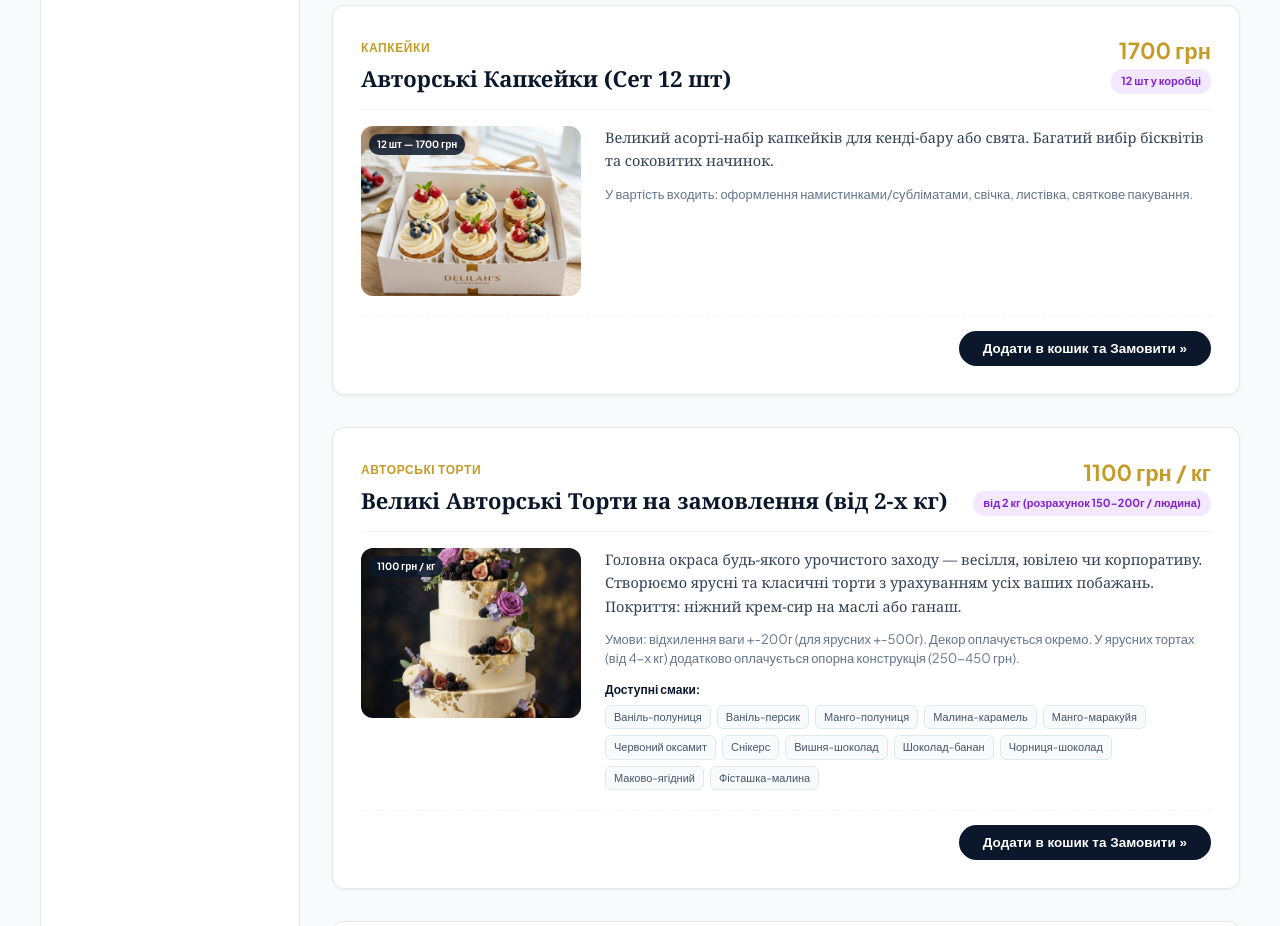
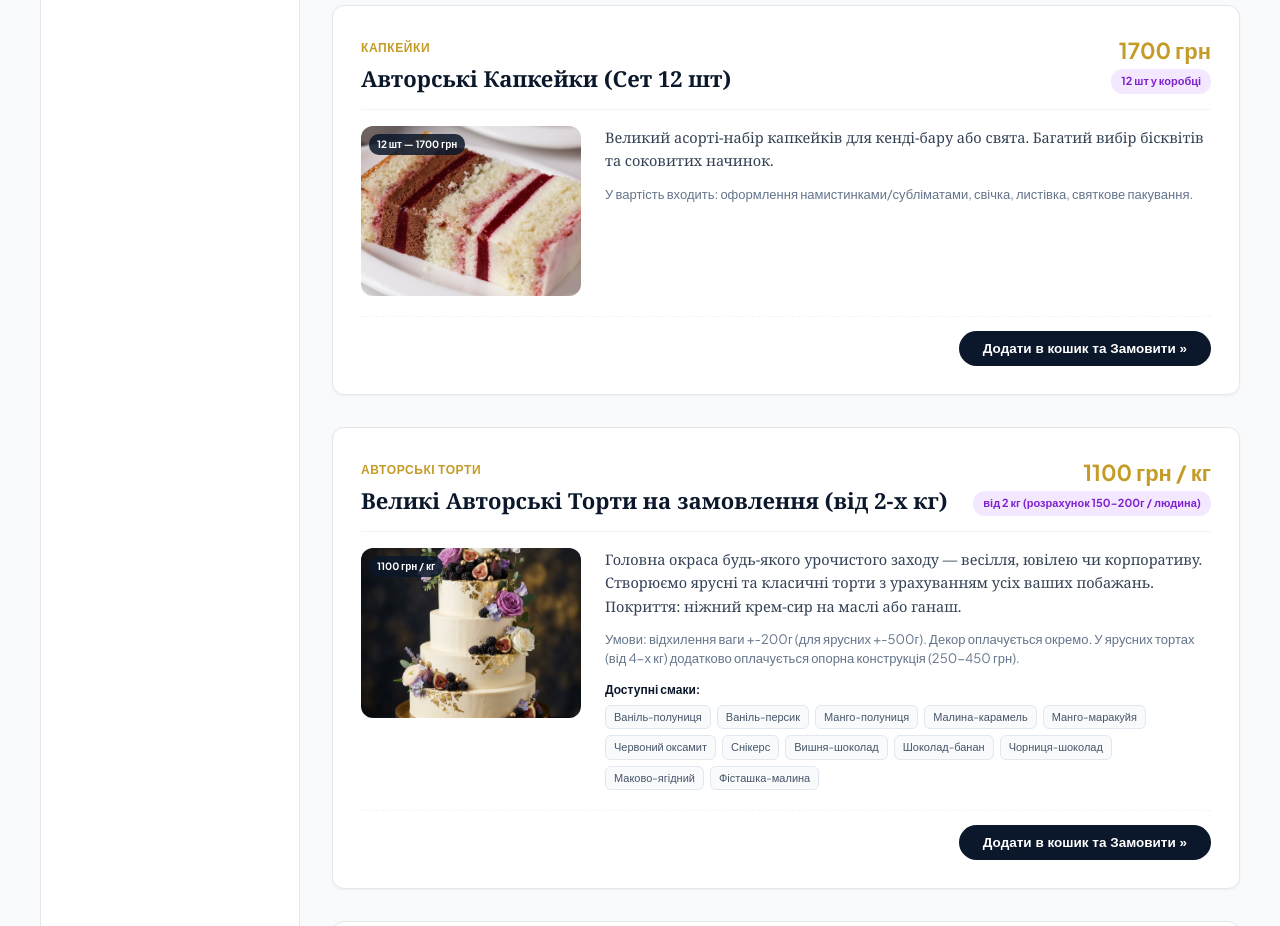
Before and after one commit to awraamgitelman-ops/tort, a React (Vite) app: page /#catalog in a window 1280 px wide. Shown: the part 3540-4466 px from the top of the page. Built offline with nearby package versions, Linux system fonts and the light colour scheme; no server answers; the HTML template or start-up script is replaced by a standard one.

Commit message:
Update Cupcakes (Set of 12) item with exact user uploaded photo (pink & white swirls with fresh raspberries & blueberries)

```diff
--- a/src/App.jsx
+++ b/src/App.jsx
@@ -113,7 +113,7 @@ const MENU_ITEMS = [
     weights: '12 шт у коробці',
     price: 1700,
     unit: 'грн',
-    img: '/images/cupcakes_hd.jpg',
+    img: '/images/cupcakes_12_real.png',
     badge: '12 шт — 1700 грн',
     articleText: 'Великий асорті-набір капкейків для кенді-бару або свята. Багатий вибір бісквітів та соковитих начинок.',
     desc: 'У вартість входить: оформлення намистинками/субліматами, свічка, листівка, святкове пакування.'
--- a/src/components/Catalog.jsx
+++ b/src/components/Catalog.jsx
@@ -116,7 +116,7 @@ const MENU_ITEMS = [
     weights: '12 шт у коробці',
     price: 1700,
     unit: 'грн',
-    img: '/images/cupcakes_hd.jpg',
+    img: '/images/cupcakes_12_real.png',
     badge: '12 шт — 1700 грн',
     articleText: 'Великий асорті-набір капкейків для кенді-бару або свята. Багатий вибір бісквітів та соковитих начинок.',
     desc: 'У вартість входить: оформлення намистинками/субліматами, свічка, листівка, святкове пакування.'
```
Also changed, not shown: public/images/cupcakes_12_real.png (added).
